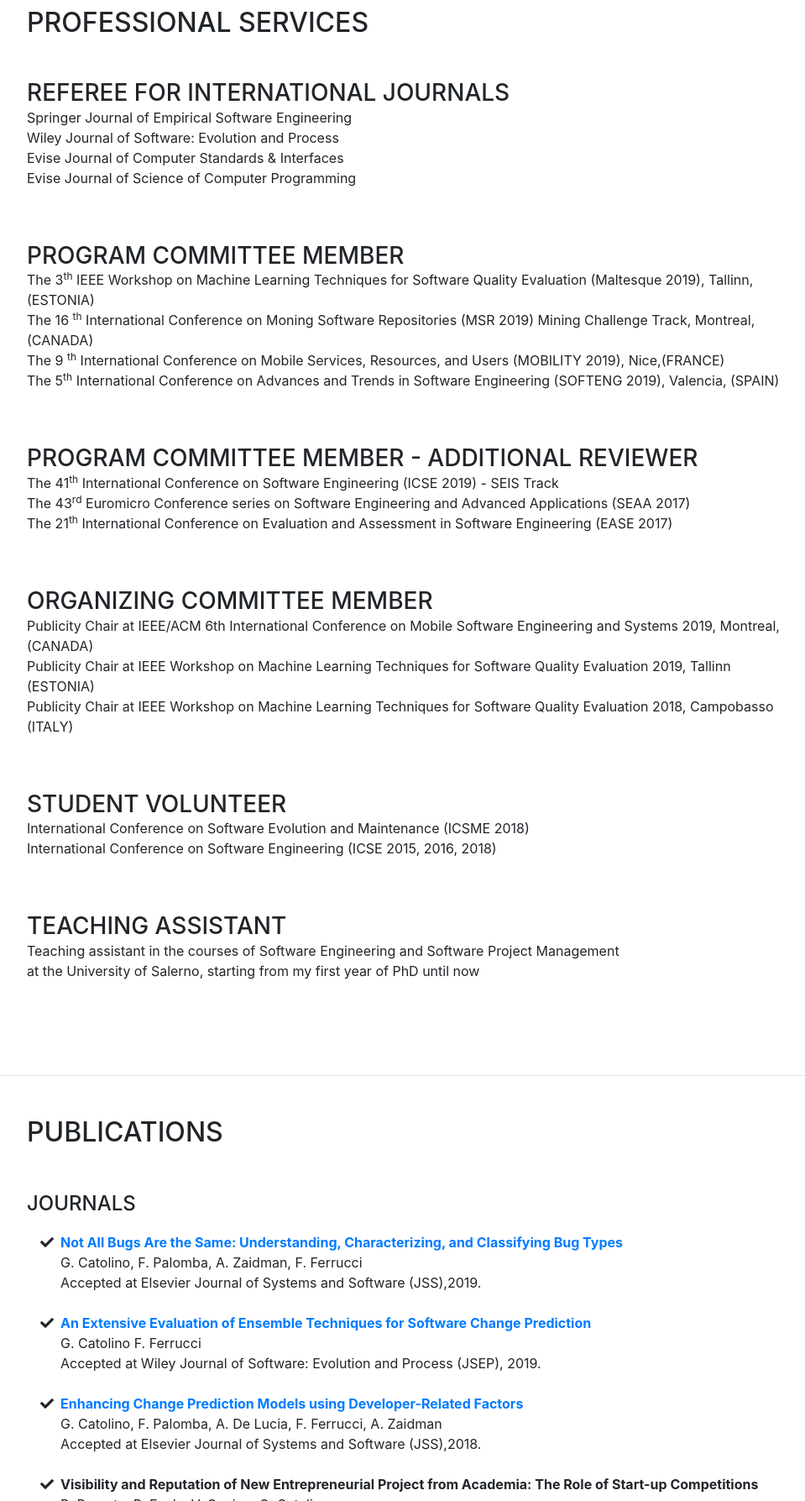
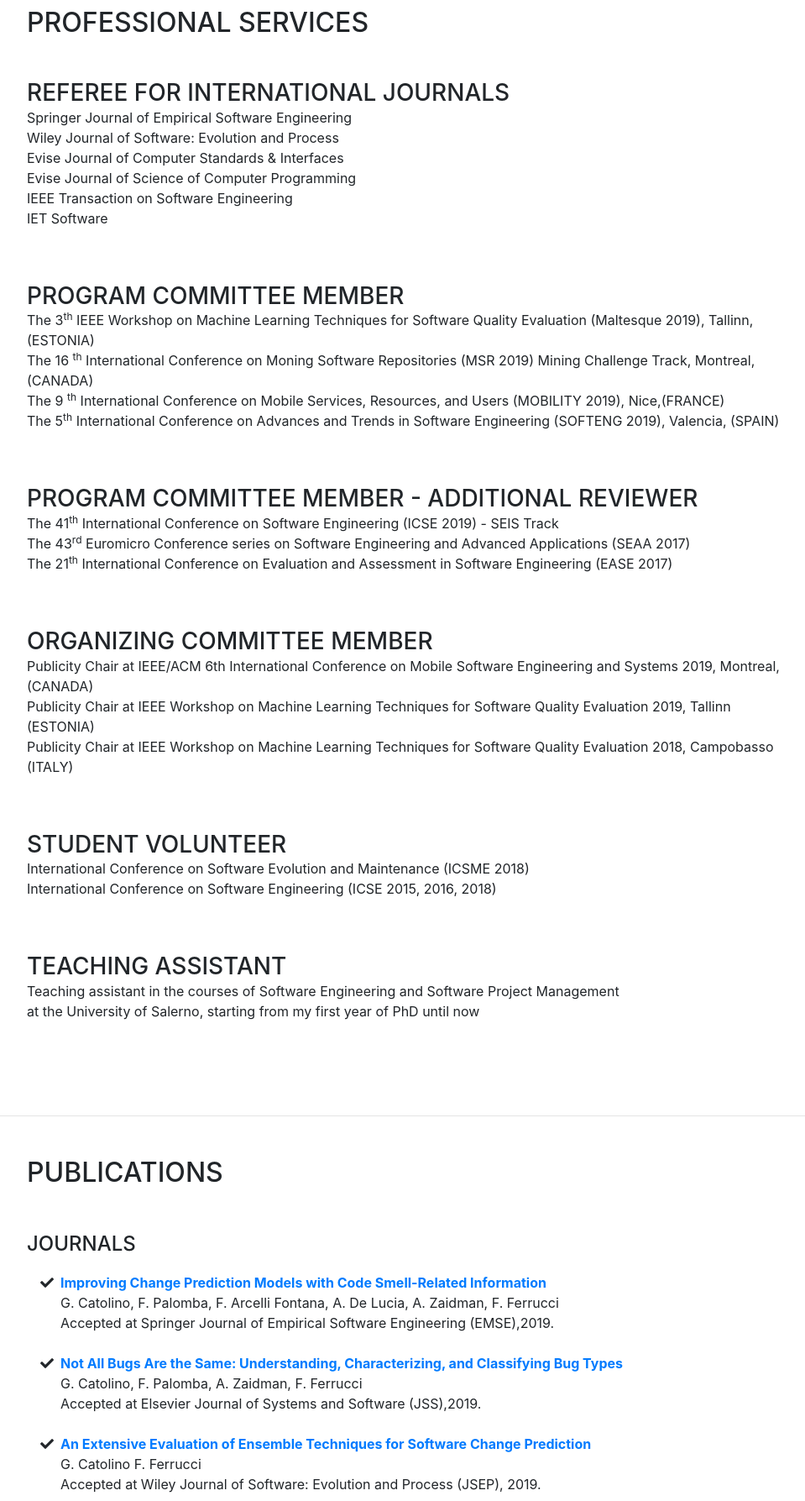
Before and after one commit to Gemma91/gemma91.github.io, a website with bundled scripts: page index.html in a window 1280 px wide. Shown: the part 2640-4427 px from the top of the page at 84% size, without its empty margins (288-1247 px from the left). Built offline with nearby package versions, Linux system fonts and the light colour scheme; a web font is replaced by a local one.

Commit message:
paper added

```diff
--- a/index.html
+++ b/index.html
@@ -180,7 +180,7 @@ From here, the topic of my research: <br><b><i>"Exploit developer-related factor
         <div class="resume-item d-flex flex-column flex-md-row justify-content-between mb-5">
           <div class="resume-content">
             <h3 class="mb-0">Referee for International Journals</h3>
-            <p>Springer Journal of Empirical Software Engineering<br>Wiley Journal of Software: Evolution and Process<br>Evise Journal of Computer Standards & Interfaces<br>Evise Journal of Science of Computer Programming</p>
+            <p>Springer Journal of Empirical Software Engineering<br>Wiley Journal of Software: Evolution and Process<br>Evise Journal of Computer Standards & Interfaces<br>Evise Journal of Science of Computer Programming<br>IEEE Transaction on Software Engineering<br>IET Software</p>
           </div>
         </div>
 
@@ -244,6 +244,13 @@ From here, the topic of my research: <br><b><i>"Exploit developer-related factor
         <div class="subheading mb-3">Journals</div>
         <ul class="fa-ul mb-0">
         <li>
+        	<i class="fa-li fa fa-check"></i>
+            <b><a href="https://drive.google.com/file/d/1MkNocxdsdk4jHUcp5aXoARixZ9jY7Aee/view?usp=sharing" target="”_blank">Improving Change Prediction Models with Code Smell-Related Information</a></b><br>
+            G. Catolino, F. Palomba, F. Arcelli Fontana, A. De Lucia, A. Zaidman, F. Ferrucci<br>
+            Accepted at Springer Journal of Empirical Software Engineering (EMSE),2019.
+          </li>
+          <br>
+          <li>
             <i class="fa-li fa fa-check"></i>
             <b><a href="https://drive.google.com/file/d/1dDTWbeoKRPJyqiWxPCCswdIoKbmXyeMg/view?usp=sharing" target="”_blank">Not All Bugs Are the Same: Understanding, Characterizing, and Classifying Bug Types</a></b><br>
             G. Catolino, F. Palomba, A. Zaidman, F. Ferrucci<br>
```
